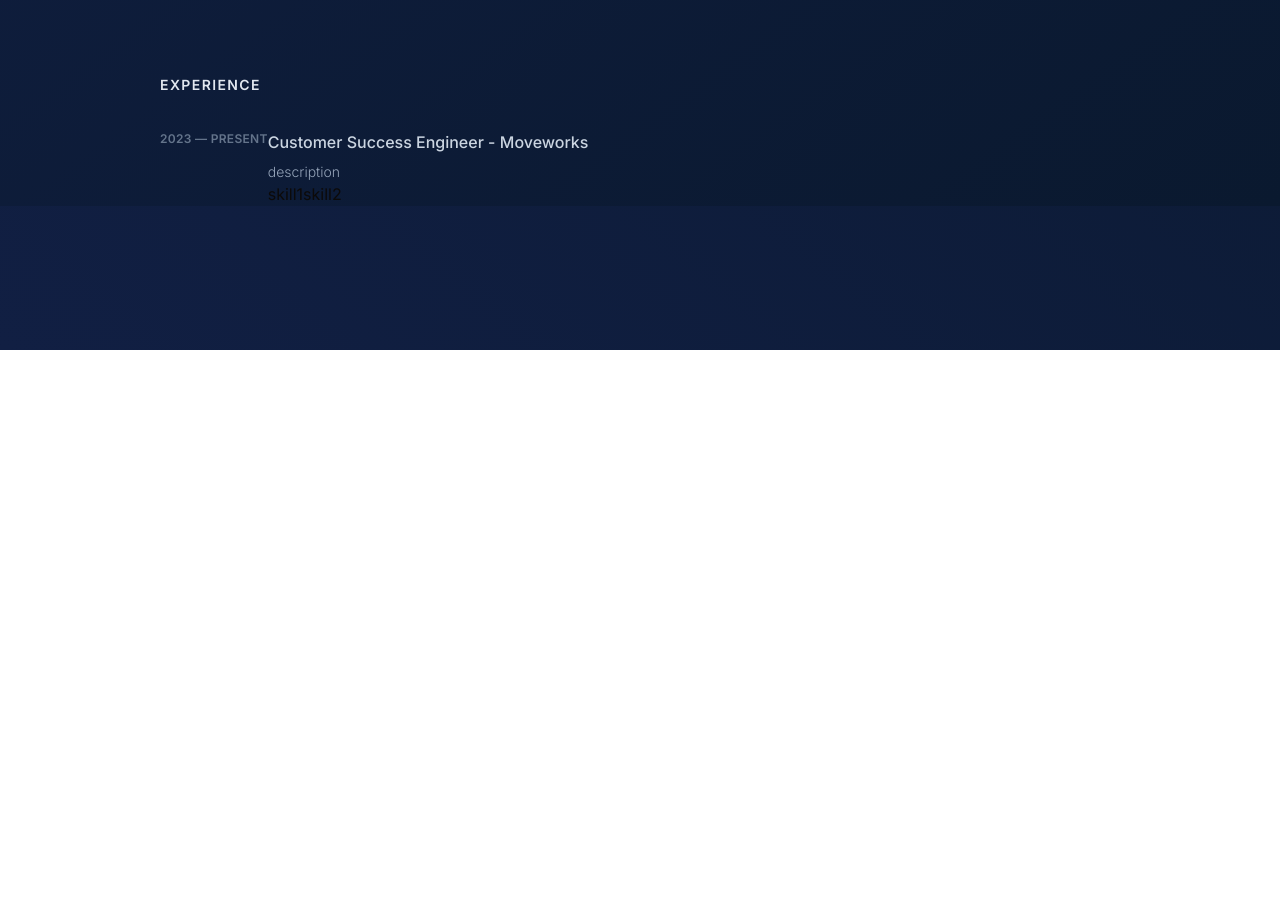
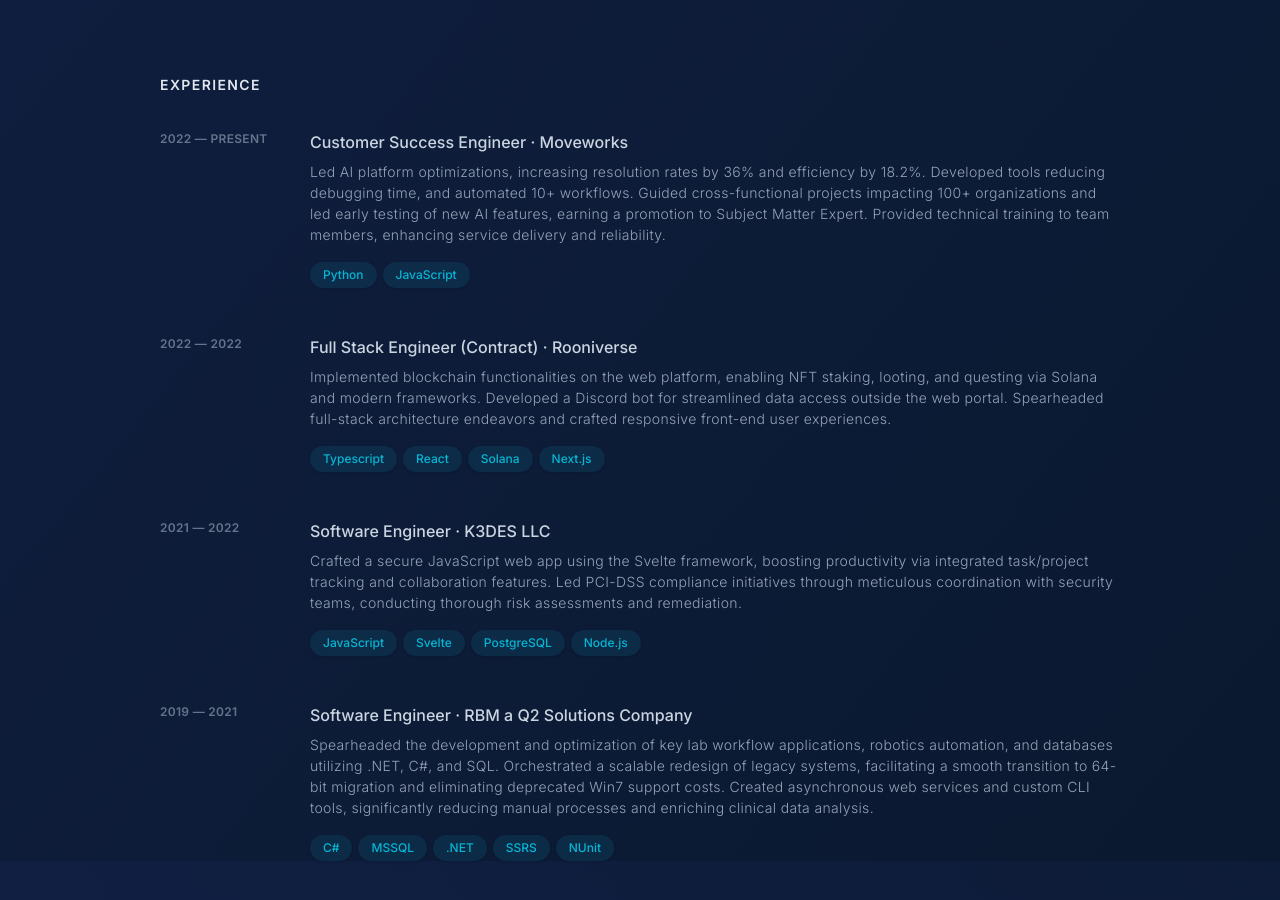
Before and after one commit to kevmok/v1-kevmok, a Next.js app: page / in a window 1280 px wide. Shown: the part 720-1620 px from the top of the page. Before the commit the page ends 1070 px from the top, so only its background shows below. Built offline with nearby package versions, Linux system fonts and the light colour scheme.

Commit message:
Add experience

```diff
--- a/src/components/Experience.tsx
+++ b/src/components/Experience.tsx
@@ -1,3 +1,5 @@
+import exp from 'constants';
+import { Badge } from './ui/badge';
 import Heading from './ui/heading';
 
 const experienceList = [
@@ -5,23 +7,35 @@
 		title: 'Customer Success Engineer',
 		company: 'Moveworks',
 		date: '2022 — Present',
-		description: '',
+		description:
+			'Led AI platform optimizations, increasing resolution rates by 36% and efficiency by 18.2%. Developed tools reducing debugging time, and automated 10+ workflows. Guided cross-functional projects impacting 100+ organizations and led early testing of new AI features, earning a promotion to Subject Matter Expert. Provided technical training to team members, enhancing service delivery and reliability.',
 		website: 'https://www.moveworks.com/',
 		skills: ['Python', 'JavaScript'],
 	},
 	{
+		title: 'Full Stack Engineer (Contract)',
+		company: 'Rooniverse',
+		date: '2022 — 2022',
+		description:
+			'Implemented blockchain functionalities on the web platform, enabling NFT staking, looting, and questing via Solana and modern frameworks. Developed a Discord bot for streamlined data access outside the web portal. Spearheaded full-stack architecture endeavors and crafted responsive front-end user experiences.',
+		website: 'https://www.playrooniverse.com/',
+		skills: ['Typescript', 'React', 'Solana', 'Next.js'],
+	},
+	{
 		title: 'Software Engineer',
 		company: 'K3DES LLC',
-		date: '2021-2022',
-		description: '',
+		date: '2021 — 2022',
+		description:
+			'Crafted a secure JavaScript web app using the Svelte framework, boosting productivity via integrated task/project tracking and collaboration features. Led PCI-DSS compliance initiatives through meticulous coordination with security teams, conducting thorough risk assessments and remediation.',
 		website: 'https://k3des.com/',
 		skills: ['JavaScript', 'Svelte', 'PostgreSQL', 'Node.js'],
 	},
 	{
 		title: 'Software Engineer',
 		company: 'RBM a Q2 Solutions Company',
-		date: '2019-2021',
-		description: '',
+		date: '2019 — 2021',
+		description:
+			'Spearheaded the development and optimization of key lab workflow applications, robotics automation, and databases utilizing .NET, C#, and SQL. Orchestrated a scalable redesign of legacy systems, facilitating a smooth transition to 64-bit migration and eliminating deprecated Win7 support costs. Created asynchronous web services and custom CLI tools, significantly reducing manual processes and enriching clinical data analysis.',
 		website: 'https://rbm.q2labsolutions.com/',
 		skills: ['C#', 'MSSQL', '.NET', 'SSRS', 'NUnit'],
 	},
@@ -31,31 +45,42 @@
 	return (
 		<main className="mt-24">
 			<Heading title="Experience">
-				<div className="flex flex-col mb-12 sm:flex-row">
-					<h3 className="mb-2 text-xs text-slate-500 font font-semibold uppercase tracking-wide">
-						2023 — present
+				{experienceList.map((experience, index) => (
+					<div
+						key={`${experience.company}-${index}`}
+						className="flex flex-col mb-12 sm:flex-row"
+					>
+						<h3 className="mb-2 text-xs text-slate-500 font font-semibold uppercase tracking-wide min-w-[150px]">
+							{experience.date}
 						</h3>
 						<div className="flex flex-col">
 							<h2 className="font-medium text-slate-300 leading-snug items-baseline">
 								<a
-								href="https://test.com"
+									href={experience.website}
 									target="_blank"
 									rel="noopener noreferrer"
-								aria-label="Customer Success Engineer - Moveworks"
+									aria-label={`${experience.title} - ${experience.company}`}
 									className="inline-flex font-medium leading-tight hover:text-primary focus:text-primary duration-300"
 								>
-								Customer Success Engineer - Moveworks
+									{experience.title} · {experience.company}
 								</a>
 							</h2>
-						<p className="mt-2 text-sm leading-normal font-light text-slate-400">
-							description
+							<p className="mt-2 text-sm leading-normal font-light text-slate-400 tracking-wide">
+								{experience.description}
 							</p>
-						<ul className="flex flex-wrap">
-							<li>skill1</li>
-							<li>skill2</li>
+							<ul className="mt-2 flex flex-wrap">
+								{experience.skills.map((skill, index) => (
+									<li
+										key={`${experience.title}-${index}`}
+										className="mr-1.5 mt-2"
+									>
+										<Badge variant="new">{skill}</Badge>
+									</li>
+								))}
 							</ul>
 						</div>
 					</div>
+				))}
 			</Heading>
 		</main>
 	);
--- /dev/null
+++ b/src/components/ui/badge.tsx
@@ -0,0 +1,37 @@
+import * as React from 'react';
+import { cva, type VariantProps } from 'class-variance-authority';
+
+import { cn } from '@/lib/utils';
+
+const badgeVariants = cva(
+	'inline-flex items-center rounded-full border px-3 py-1 text-xs font-medium transition-colors focus:outline-none focus:ring-2 focus:ring-ring focus:ring-offset-2 leading-4 duration-500',
+	{
+		variants: {
+			variant: {
+				default:
+					'border-transparent bg-primary text-primary-foreground shadow hover:bg-primary/80',
+				secondary:
+					'border-transparent bg-secondary text-secondary-foreground hover:bg-secondary/80',
+				destructive:
+					'border-transparent bg-destructive text-destructive-foreground shadow hover:bg-destructive/80',
+				outline: 'text-foreground',
+				new: 'border-transparent bg-cyan-500/10 text-cyan-500 shadow hover:bg-cyan-500/20',
+			},
+		},
+		defaultVariants: {
+			variant: 'default',
+		},
+	},
+);
+
+export interface BadgeProps
+	extends React.HTMLAttributes<HTMLDivElement>,
+		VariantProps<typeof badgeVariants> {}
+
+function Badge({ className, variant, ...props }: BadgeProps) {
+	return (
+		<div className={cn(badgeVariants({ variant }), className)} {...props} />
+	);
+}
+
+export { Badge, badgeVariants };
--- a/src/components/ui/heading.tsx
+++ b/src/components/ui/heading.tsx
@@ -9,7 +9,7 @@
 			id={title}
 			className="mb-16 scroll-mt-16 md:mb-24 lg:mb-36 lg:scroll-mt-24"
 		>
-			<div className="sticky top-0 z-20 -mx-6 mb-4 w-screen px-6 py-5 md:-mx-12 md:px-12">
+			<div className="top-0 z-20 -mx-6 mb-4 w-screen px-6 py-5 md:-mx-12 md:px-12">
 				<h2 className="text-sm font-semibold uppercase tracking-widest text-slate-200">
 					{title.toUpperCase()}
 				</h2>
```
Lines whose indentation alone changed are shown as unchanged.
